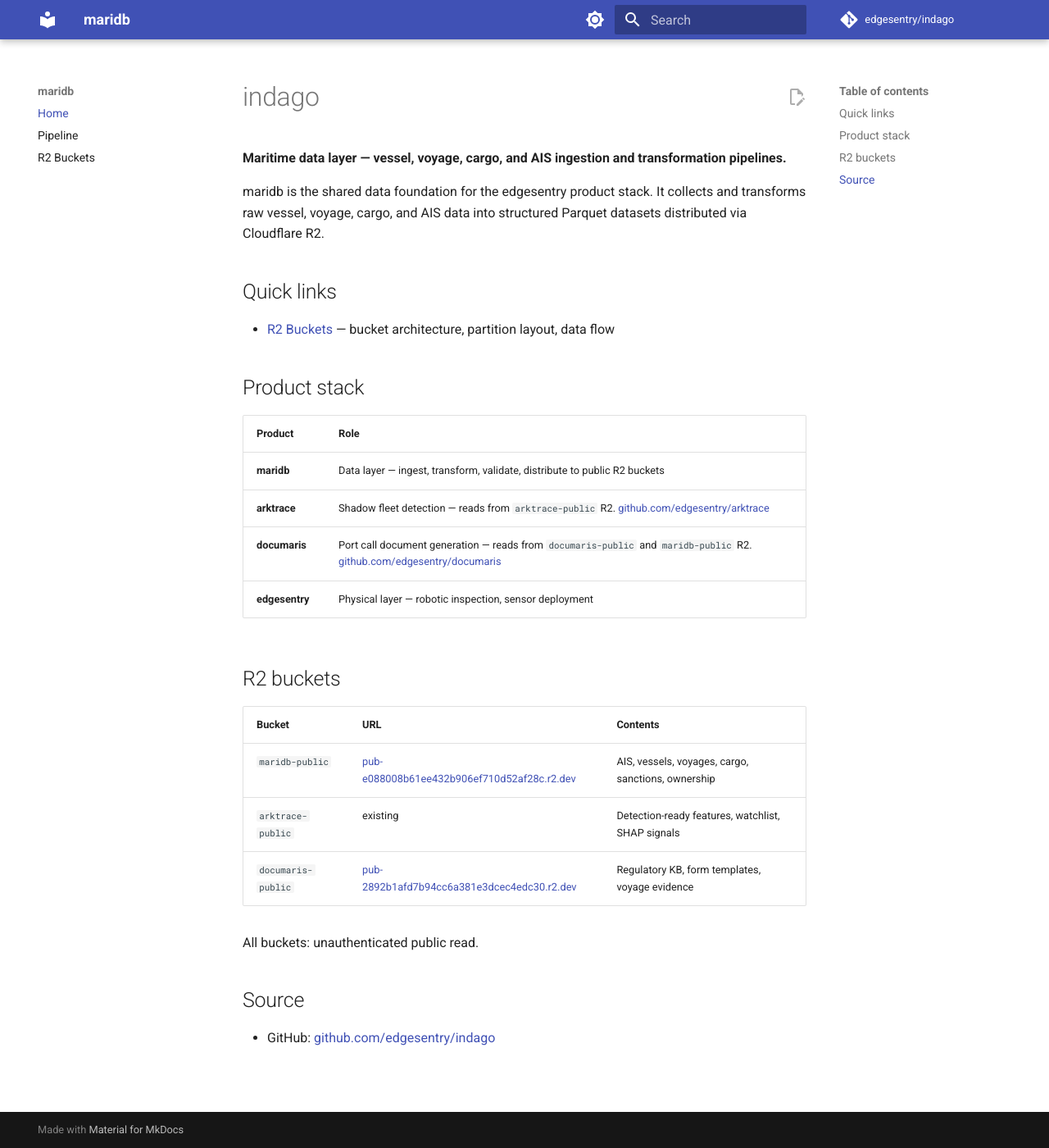
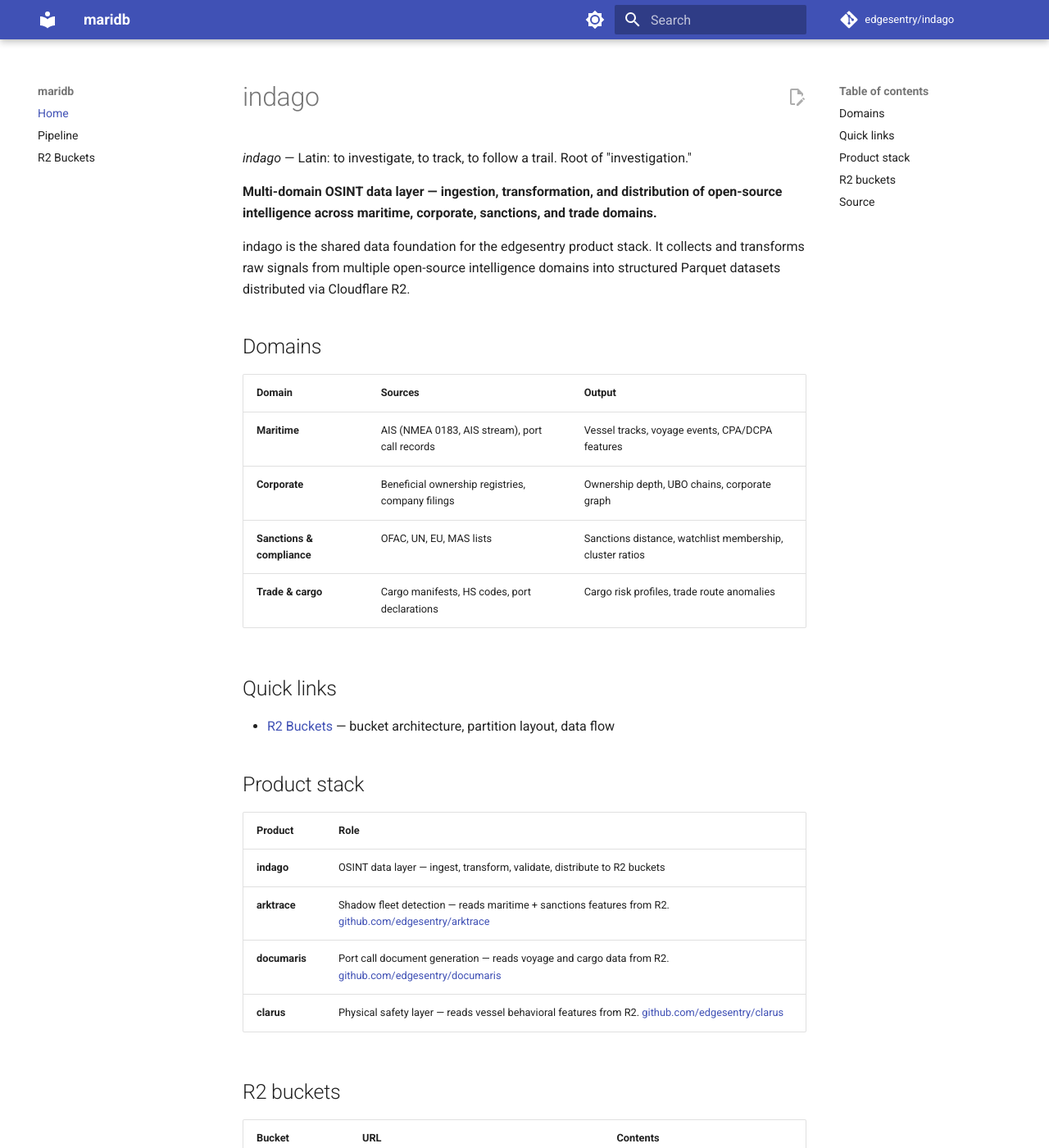
Before and after one commit to edgesentry/maridb, an MkDocs documentation site: the page built from docs/index.md, in a window 1280 px wide and 1400 px high. Shown: the whole window at 82% size. Built offline with MkDocs 1.6.1 and Material for MkDocs 9.7.7, drawn with Linux system fonts in a browser that asks for light colours; comment, search, counter and statistics services are not loaded.

Commit message:
docs(index): update to indago — multi-domain OSINT scope
Mirror README changes: name origin, domain table, updated product stack.

Co-Authored-By: Claude Sonnet 4.6 <noreply@anthropic.com>

```diff
--- a/docs/index.md
+++ b/docs/index.md
@@ -1,8 +1,19 @@
 # indago
 
-**Maritime data layer — vessel, voyage, cargo, and AIS ingestion and transformation pipelines.**
+*indago* — Latin: to investigate, to track, to follow a trail. Root of "investigation."
 
-maridb is the shared data foundation for the edgesentry product stack. It collects and transforms raw vessel, voyage, cargo, and AIS data into structured Parquet datasets distributed via Cloudflare R2.
+**Multi-domain OSINT data layer — ingestion, transformation, and distribution of open-source intelligence across maritime, corporate, sanctions, and trade domains.**
+
+indago is the shared data foundation for the edgesentry product stack. It collects and transforms raw signals from multiple open-source intelligence domains into structured Parquet datasets distributed via Cloudflare R2.
+
+## Domains
+
+| Domain | Sources | Output |
+|---|---|---|
+| **Maritime** | AIS (NMEA 0183, AIS stream), port call records | Vessel tracks, voyage events, CPA/DCPA features |
+| **Corporate** | Beneficial ownership registries, company filings | Ownership depth, UBO chains, corporate graph |
+| **Sanctions & compliance** | OFAC, UN, EU, MAS lists | Sanctions distance, watchlist membership, cluster ratios |
+| **Trade & cargo** | Cargo manifests, HS codes, port declarations | Cargo risk profiles, trade route anomalies |
 
 ## Quick links
 
@@ -12,10 +23,10 @@ maridb is the shared data foundation for the edgesentry product stack. It collec
 
 | Product | Role |
 |---|---|
-| **maridb** | Data layer — ingest, transform, validate, distribute to public R2 buckets |
-| **arktrace** | Shadow fleet detection — reads from `arktrace-public` R2. [github.com/edgesentry/arktrace](https://github.com/edgesentry/arktrace) |
-| **documaris** | Port call document generation — reads from `documaris-public` and `maridb-public` R2. [github.com/edgesentry/documaris](https://github.com/edgesentry/documaris) |
-| **edgesentry** | Physical layer — robotic inspection, sensor deployment |
+| **indago** | OSINT data layer — ingest, transform, validate, distribute to R2 buckets |
+| **arktrace** | Shadow fleet detection — reads maritime + sanctions features from R2. [github.com/edgesentry/arktrace](https://github.com/edgesentry/arktrace) |
+| **documaris** | Port call document generation — reads voyage and cargo data from R2. [github.com/edgesentry/documaris](https://github.com/edgesentry/documaris) |
+| **clarus** | Physical safety layer — reads vessel behavioral features from R2. [github.com/edgesentry/clarus](https://github.com/edgesentry/clarus) |
 
 ## R2 buckets
 
```
